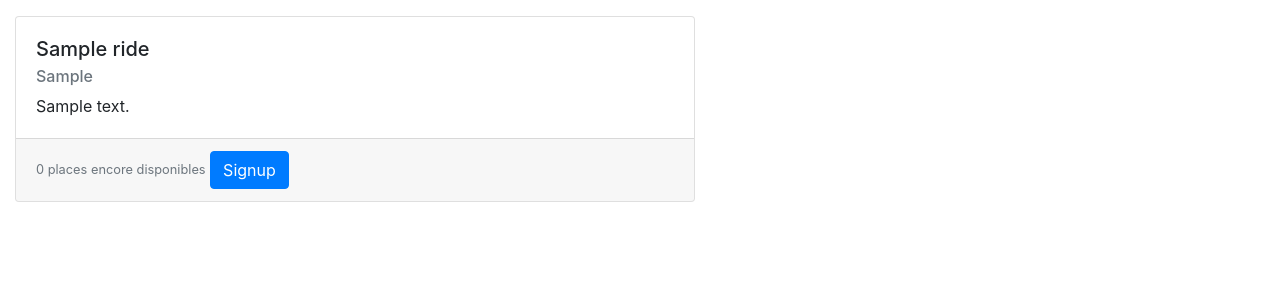
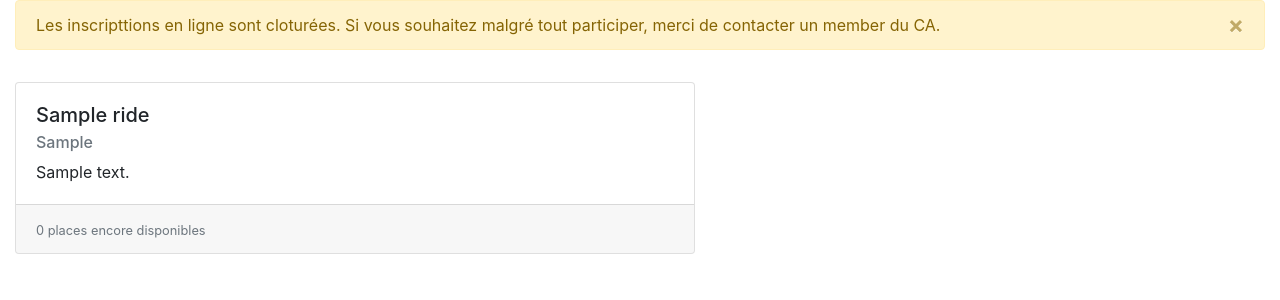
Before and after one commit to acelpb/dyn_signup, a Django app: page / in a window 1280 px wide. Shown: the part 56-356 px from the top of the page. Run offline with Django 3.2, Linux system fonts and the light colour scheme; tables that the repository leaves empty hold one stand-in row (values such as "Sample post").

Commit message:
feat:inscriptions finies

```diff
--- a/signup/urls.py
+++ b/signup/urls.py
@@ -5,5 +5,5 @@ from .views import ParticpantFormView, BalladView, ParticipantReviewView
 urlpatterns = [
     path("", BalladView.as_view(), name="ballad_list"),
     path("review", ParticipantReviewView.as_view(), name="participant_view"),
-    path("submit", ParticpantFormView.as_view(), name="participant_form"),
+    # path("submit", ParticpantFormView.as_view(), name="participant_form"),
 ]
--- a/signup/views.py
+++ b/signup/views.py
@@ -1,6 +1,6 @@
 from collections import defaultdict
+from datetime import date
 
-from django.contrib.auth.mixins import LoginRequiredMixin
 from django.core.exceptions import ValidationError
 from django.db import transaction
 from django.forms import inlineformset_factory
--- a/templates/signup/ballads.html
+++ b/templates/signup/ballads.html
@@ -1,6 +1,13 @@
 {% extends "base.html" %}
 {% load i18n %}
 {% block content %}
+    <div class="alert alert-warning alert-dismissible" role="alert">
+        <button type="button" class="close" data-dismiss="alert" aria-label="Close">
+            <span aria-hidden="true">&times;</span>
+        </button>
+        Les inscripttions en ligne sont cloturées. Si vous souhaitez malgré tout participer, merci de contacter un
+        member du CA.
+    </div>
     <div class="card-deck p">
         {% for ballad in object_list %}
             <div class="card my-3" style="min-width: 480px; max-width: 680px">
@@ -11,7 +18,6 @@
                 </div>
                 <div class="card-footer">
                     <small class="text-muted">{{ ballad.available }} places encore disponibles</small>
-                    <a href="{% url "participant_form" %}" class="btn btn-primary">{% trans "Signup" %}</a>
                 </div>
             </div>
         {% endfor %}
--- a/templates/signup/particpant.html
+++ b/templates/signup/particpant.html
@@ -6,7 +6,7 @@
 {% load i18n %}
 
 {% block smallcontent %}
-    {% if reviewing_form and form.form %}
+    {% if reviewing_form and form.forms %}
         <div class="alert alert-primary">
             Votre inscription est confirmée. Rendez-vous le 23 juillet à 10h devant la gare de Charleroi Sud.
         </div>
@@ -69,7 +69,7 @@
                 </tbody>
             </table>
             {% if reviewing_form %}
-                <a href="{% url "participant_form" %}" class="btn btn-primary">Edit</a>
+                <a class="btn btn-primary disabled" disabled>Edit</a>
             {% else %}
                 <button type="submit" class="btn btn-primary">{% trans "Submit" %}</button>
                 <button class="btn btn-secondary add-form-row">{% trans "Add participant" %}</button>
@@ -78,9 +78,7 @@
     {% else %}
         {% blocktrans %}
             You do not seem to have signed up for any ballad yet.
-            Would you like to start?
         {% endblocktrans %}
-        <a href="{% url "participant_form" %}" class="btn btn-primary">{% trans "Signup" %}</a>
     {% endif %}
 {% endblock %}
 
```
